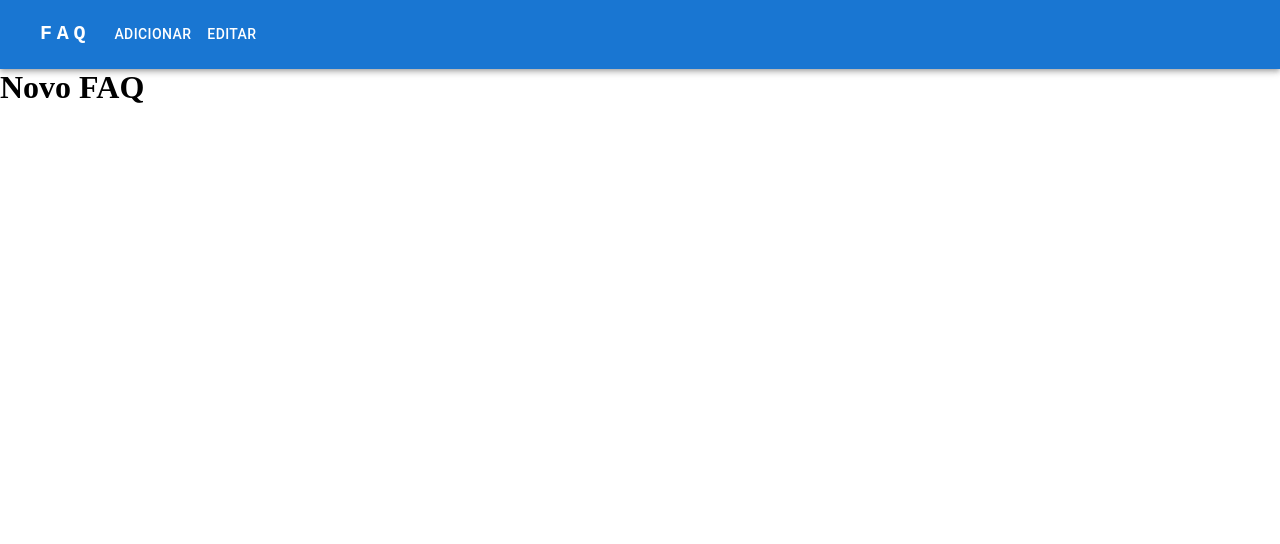
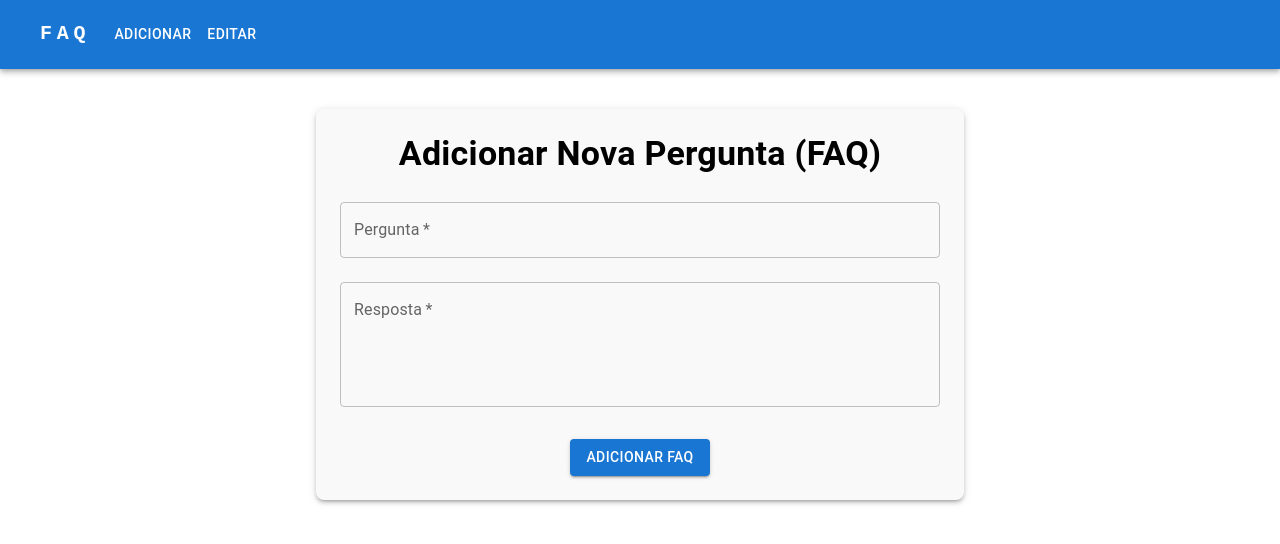
Before and after one commit to ronneyrv/Faq-aula-FSDC, a React (Vite) app: page /novo-faq in a window 1280 px wide. Shown: the top 544 px of the page. Built offline with nearby package versions, Linux system fonts and the light colour scheme; some icons are missing.

Commit message:
feature: add new faq page

```diff
--- a/src/pages/Faq/index.jsx
+++ b/src/pages/Faq/index.jsx
@@ -1,5 +1,117 @@
+import { useState } from "react";
+import { useNavigate } from "react-router-dom";
+import {
+  Box,
+  TextField,
+  Typography,
+  Button,
+  CircularProgress,
+  Alert,
+} from "@mui/material";
+
 export default function Faq() {
-    return(
-        <h1>Novo FAQ</h1>
-    )
+  const [question, setQuestion] = useState("");
+  const [answer, setAnswer] = useState("");
+  const [loading, setLoading] = useState(false);
+  const [success, setSuccess] = useState(false);
+  const [error, setError] = useState(false);
+  const navigate = useNavigate();
+
+  const handleSubmit = async (e) => {
+    e.preventDefault();
+    setLoading(true);
+    setSuccess(false);
+    setError(false);
+
+    try {
+      const response = await fetch("http://admin.pedabete.app.br/api/faq", {
+        method: "POST",
+        headers: {
+          "Content-Type": "application/json",
+        },
+        body: JSON.stringify({ question, answer }),
+      });
+
+      if (response.ok) {
+        setSuccess(true);
+        setQuestion("");
+        setAnswer("");
+        setTimeout(() => {
+          navigate("/");
+        }, 2000);
+      } else {
+        throw new Error("Erro ao adicionar FAQ");
+      }
+    } catch (err) {
+      console.error(err);
+      setError(true);
+    } finally {
+      setLoading(false);
+    }
+  };
+
+  return (
+    <Box
+      sx={{
+        margin: "40px auto",
+        maxWidth: 600,
+        padding: 3,
+        backgroundColor: "#f9f9f9",
+        borderRadius: 2,
+        boxShadow: 3,
+      }}
+    >
+      <Typography
+        variant="h4"
+        component="h1"
+        gutterBottom
+        sx={{ fontWeight: "bold", textAlign: "center" }}
+      >
+        Adicionar Nova Pergunta (FAQ)
+      </Typography>
+
+      <form onSubmit={handleSubmit}>
+        <TextField
+          label="Pergunta"
+          fullWidth
+          margin="normal"
+          value={question}
+          onChange={(e) => setQuestion(e.target.value)}
+          required
+        />
+        <TextField
+          label="Resposta"
+          fullWidth
+          multiline
+          rows={4}
+          margin="normal"
+          value={answer}
+          onChange={(e) => setAnswer(e.target.value)}
+          required
+        />
+
+        {success && (
+          <Alert severity="success" sx={{ mt: 2 }}>
+            FAQ adicionado com sucesso!
+          </Alert>
+        )}
+        {error && (
+          <Alert severity="error" sx={{ mt: 2 }}>
+            Ocorreu um erro ao enviar. Tente novamente.
+          </Alert>
+        )}
+
+        <Box sx={{ display: "flex", justifyContent: "center", mt: 3 }}>
+          <Button
+            type="submit"
+            variant="contained"
+            color="primary"
+            disabled={loading}
+          >
+            {loading ? <CircularProgress size={24} /> : "Adicionar FAQ"}
+          </Button>
+        </Box>
+      </form>
+    </Box>
+  );
 }
```
